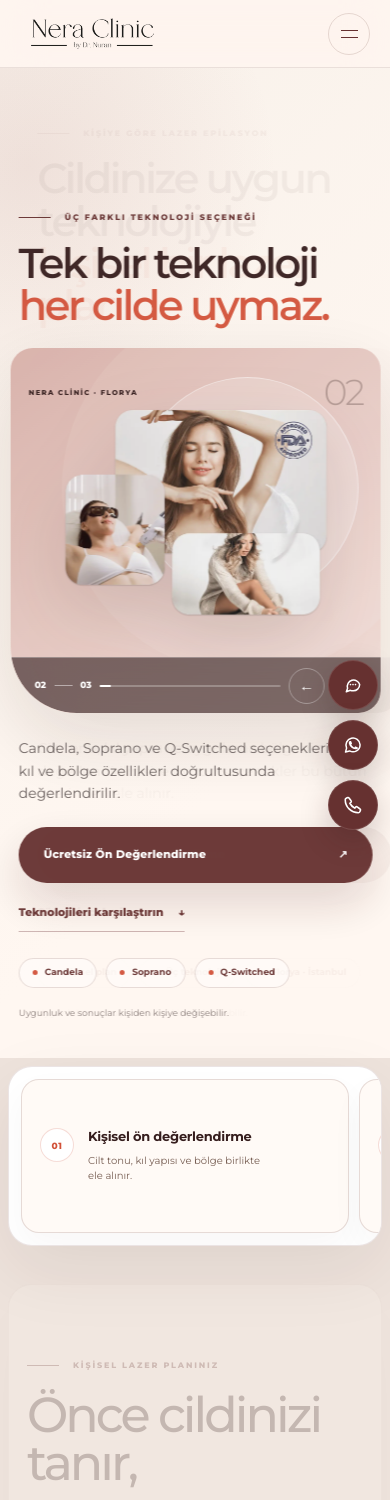
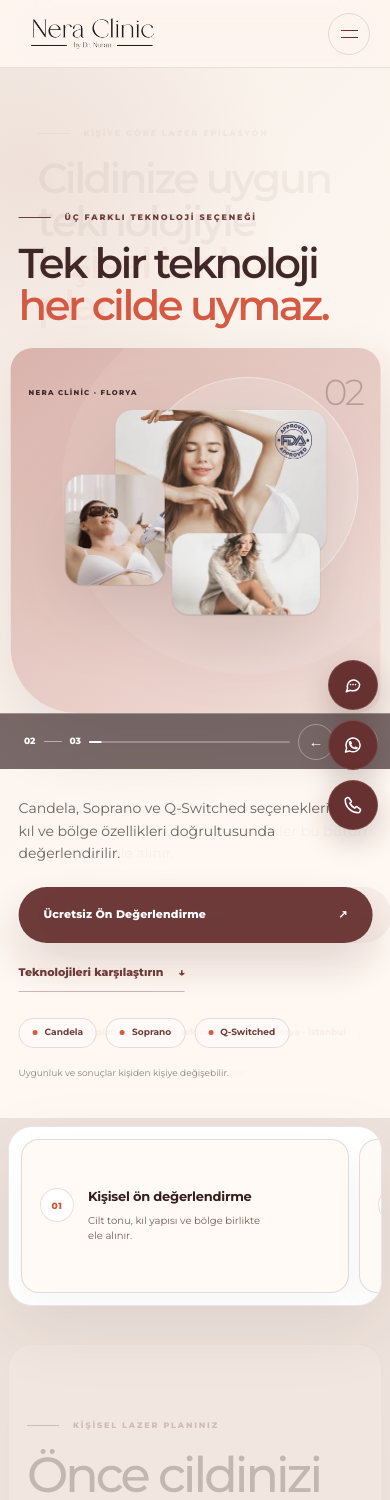
Before and after one commit to SelcukOzcan/nera-lp, a Next.js app: page / in a window 390 px wide. Shown: the top 1500 px of the page. Built offline with nearby package versions, Linux system fonts and the light colour scheme.

Commit message:
refactor: integrate hero pagination

```diff
--- a/app/HeroSlider.tsx
+++ b/app/HeroSlider.tsx
@@ -95,18 +95,6 @@ export default function HeroSlider() {
             <div className="slide-visual-glow" />
             <Image src={slide.image} alt={slide.alt} fill preload={index === 0} sizes="(max-width: 960px) 100vw, 58vw" />
             <div className="slide-index"><small>Nera Clinic · Florya</small><strong>0{index + 1}</strong></div>
-
-            <div className="slider-controls" aria-label="Slider kontrolleri">
-              <span className="slide-count">0{active + 1}<i />0{slides.length}</span>
-              <div className="slide-progress" aria-hidden="true"><span key={active} style={{ animationPlayState: paused ? "paused" : "running" }} /></div>
-              <div className="slide-dots">
-                {slides.map((item, dotIndex) => (
-                  <button type="button" className={dotIndex === active ? "is-active" : ""} onClick={() => setActive(dotIndex)} aria-label={`${dotIndex + 1}. slayta git`} aria-current={dotIndex === active ? "true" : undefined} key={item.title} />
-                ))}
-              </div>
-              <button className="slider-arrow" type="button" onClick={() => changeSlide(-1)} aria-label="Önceki slayt">←</button>
-              <button className="slider-arrow" type="button" onClick={() => changeSlide(1)} aria-label="Sonraki slayt">→</button>
-            </div>
           </div>
 
           <div className="slide-body">
@@ -122,6 +110,18 @@ export default function HeroSlider() {
           </div>
         </article>
       ))}
+
+      <div className="slider-controls" aria-label="Slider kontrolleri">
+        <span className="slide-count">0{active + 1}<i />0{slides.length}</span>
+        <div className="slide-progress" aria-hidden="true"><span key={active} style={{ animationPlayState: paused ? "paused" : "running" }} /></div>
+        <div className="slide-dots">
+          {slides.map((item, dotIndex) => (
+            <button type="button" className={dotIndex === active ? "is-active" : ""} onClick={() => setActive(dotIndex)} aria-label={`${dotIndex + 1}. slayta git`} aria-current={dotIndex === active ? "true" : undefined} key={item.title} />
+          ))}
+        </div>
+        <button className="slider-arrow" type="button" onClick={() => changeSlide(-1)} aria-label="Önceki slayt">←</button>
+        <button className="slider-arrow" type="button" onClick={() => changeSlide(1)} aria-label="Sonraki slayt">→</button>
+      </div>
     </section>
   );
 }
--- a/app/globals.css
+++ b/app/globals.css
@@ -199,7 +199,7 @@ a:hover .arrow, button:hover .arrow { transform: translate(3px, -3px); }
   position: absolute;
   inset: 0;
   display: grid;
-  grid-template-columns: minmax(420px, 0.82fr) minmax(560px, 1.18fr);
+  grid-template-columns: minmax(440px, 0.87fr) minmax(540px, 1.13fr);
   grid-template-rows: auto 1fr;
   opacity: 0;
   visibility: hidden;
@@ -242,7 +242,7 @@ a:hover .arrow, button:hover .arrow { transform: translate(3px, -3px); }
   grid-column: 2;
   grid-row: 1 / 3;
   min-height: 620px;
-  margin: 18px 18px 18px 0;
+  margin: 18px 18px 82px 0;
   overflow: hidden;
   border-radius: 38px 38px 38px 138px;
   box-shadow: 0 28px 80px rgba(55, 35, 34, 0.13);
@@ -250,7 +250,7 @@ a:hover .arrow, button:hover .arrow { transform: translate(3px, -3px); }
 .slide-visual-1 { background: linear-gradient(145deg, #e3cbc0, #efe1d7); }
 .slide-visual-2 { --hero-image-scale: 0.95; --hero-image-shift-y: -2px; background: linear-gradient(145deg, #d8b0a9, #f1dcd6); }
 .slide-visual-3 { --hero-image-scale: 0.95; --hero-image-shift-y: 7px; background: linear-gradient(145deg, #d4c5bd, #eee7e0); }
-.slide-visual > img { z-index: 2; object-fit: contain; object-position: center; padding: 58px 34px 74px; filter: drop-shadow(0 26px 36px rgba(52, 30, 29, 0.14)); transform: translateY(var(--hero-image-shift-y)) scale(var(--hero-image-scale)); transform-origin: center; }
+.slide-visual > img { z-index: 2; object-fit: contain; object-position: center; padding: 58px 34px 42px; filter: drop-shadow(0 26px 36px rgba(52, 30, 29, 0.14)); transform: translateY(var(--hero-image-shift-y)) scale(var(--hero-image-scale)); transform-origin: center; }
 .slide-visual-glow { position: absolute; top: 8%; right: 6%; width: 60%; aspect-ratio: 1; background: rgba(255, 255, 255, 0.28); border: 1px solid rgba(255, 255, 255, 0.44); border-radius: 50%; box-shadow: 0 0 0 75px rgba(255, 255, 255, 0.08); }
 .slide-index { position: absolute; z-index: 4; top: 27px; right: 30px; left: 30px; display: flex; justify-content: space-between; align-items: center; color: var(--wine-dark); }
 .slide-index small { font-size: 8px; font-weight: 800; letter-spacing: 0.18em; text-transform: uppercase; }
@@ -266,7 +266,7 @@ a:hover .arrow, button:hover .arrow { transform: translate(3px, -3px); }
   grid-template-columns: auto minmax(80px, 1fr) auto auto auto;
   gap: 14px;
   align-items: center;
-  padding: 10px 18px 10px 64px;
+  padding: 10px 18px 10px 5vw;
   color: #fff;
   background: rgba(47, 29, 30, 0.64);
   border: 0;
@@ -622,7 +622,7 @@ html:has(.analysis-dialog[open]) { overflow: hidden; }
   .header-phone { display: none; }
   .desktop-nav { gap: 18px; }
   .desktop-nav a { font-size: 10px; }
-  .hero-slide { grid-template-columns: minmax(380px, 0.86fr) minmax(480px, 1.14fr); }
+  .hero-slide { grid-template-columns: minmax(400px, 0.9fr) minmax(460px, 1.1fr); }
   .slide-heading { min-height: 380px; }
   .slide-heading h1 { font-size: clamp(48px, 4.7vw, 60px); }
   .decision-rail { grid-template-columns: repeat(4, minmax(0, 1fr)); }
@@ -651,15 +651,16 @@ html:has(.analysis-dialog[open]) { overflow: hidden; }
   .section { padding: 88px 22px; }
   .content-shell { gap: 18px; }
 
-  .hero-slider { min-height: 1140px; }
+  .hero-slider { min-height: 1220px; }
   .hero-slide { grid-template-columns: 1fr; grid-template-rows: 340px 500px auto; }
   .slide-heading { grid-column: 1; grid-row: 1; min-height: 0; align-self: stretch; padding: 48px 22px 26px; }
   .slide-heading .eyebrow { margin-bottom: 18px; }
   .slide-heading h1 { max-width: 14ch; font-size: clamp(45px, 8.5vw, 66px); }
   .slide-visual { grid-column: 1; grid-row: 2; min-height: 0; margin: 0 14px; border-radius: 28px 28px 28px 94px; }
-  .slide-visual > img { padding: 48px 34px 70px; }
-  .slide-body { grid-column: 1; grid-row: 3; padding: 28px 22px 30px; }
+  .slide-visual > img { padding: 48px 34px 44px; }
+  .slide-body { grid-column: 1; grid-row: 3; padding: 94px 22px 30px; }
   .slide-body > p:first-child { max-width: 720px; }
+  .slider-controls { top: 840px; bottom: auto; }
   .decision-rail { grid-template-columns: repeat(2, 1fr); }
   .decision-rail article { min-height: 138px; }
   .decision-rail > a { grid-column: 1 / -1; min-height: 94px; }
@@ -695,7 +696,7 @@ html:has(.analysis-dialog[open]) { overflow: hidden; }
   .content-shell { width: calc(100% - 16px); gap: 12px; margin: 8px auto 24px; }
   .content-shell > section { border-radius: 24px; }
 
-  .hero-slider { min-height: 990px; }
+  .hero-slider { min-height: 1050px; }
   .hero-slide { grid-template-rows: 280px 365px auto; }
   .slide-heading { padding: 38px 18px 22px; }
   .slide-heading h1 { max-width: 15ch; font-size: clamp(40px, 10.7vw, 48px); line-height: 1.01; }
@@ -704,10 +705,10 @@ html:has(.analysis-dialog[open]) { overflow: hidden; }
   .slide-index { top: 16px; right: 18px; left: 18px; }
   .slide-index small { font-size: 7px; }
   .slide-index strong { font-size: 36px; }
-  .slider-controls { right: 0; bottom: 0; left: 0; grid-template-columns: auto minmax(68px, 1fr) auto auto; gap: 8px; min-height: 56px; padding: 8px 12px 8px 24px; }
+  .slider-controls { top: 645px; right: 0; bottom: auto; left: 0; grid-template-columns: auto minmax(68px, 1fr) auto auto; gap: 8px; min-height: 56px; padding: 8px 12px 8px 24px; }
   .slide-dots { display: none; }
   .slider-arrow { width: 36px; height: 36px; }
-  .slide-body { padding: 24px 18px 30px; }
+  .slide-body { padding: 84px 18px 30px; }
   .slide-body > p:first-child { margin-bottom: 22px; font-size: 14px; line-height: 1.62; }
   .hero-actions { align-items: stretch; flex-direction: column; gap: 12px; }
   .button-primary { width: 100%; min-width: 0; }
```
